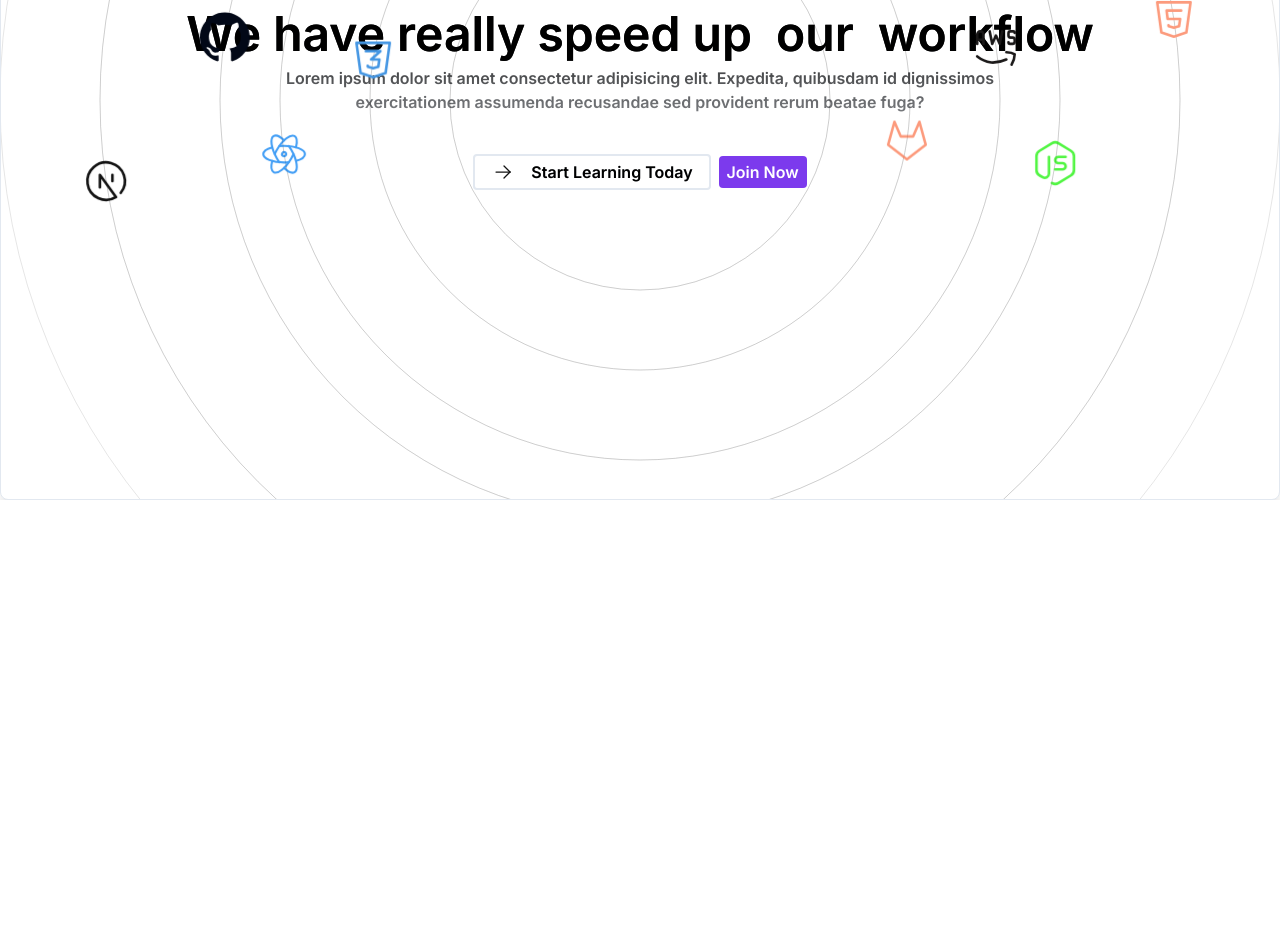
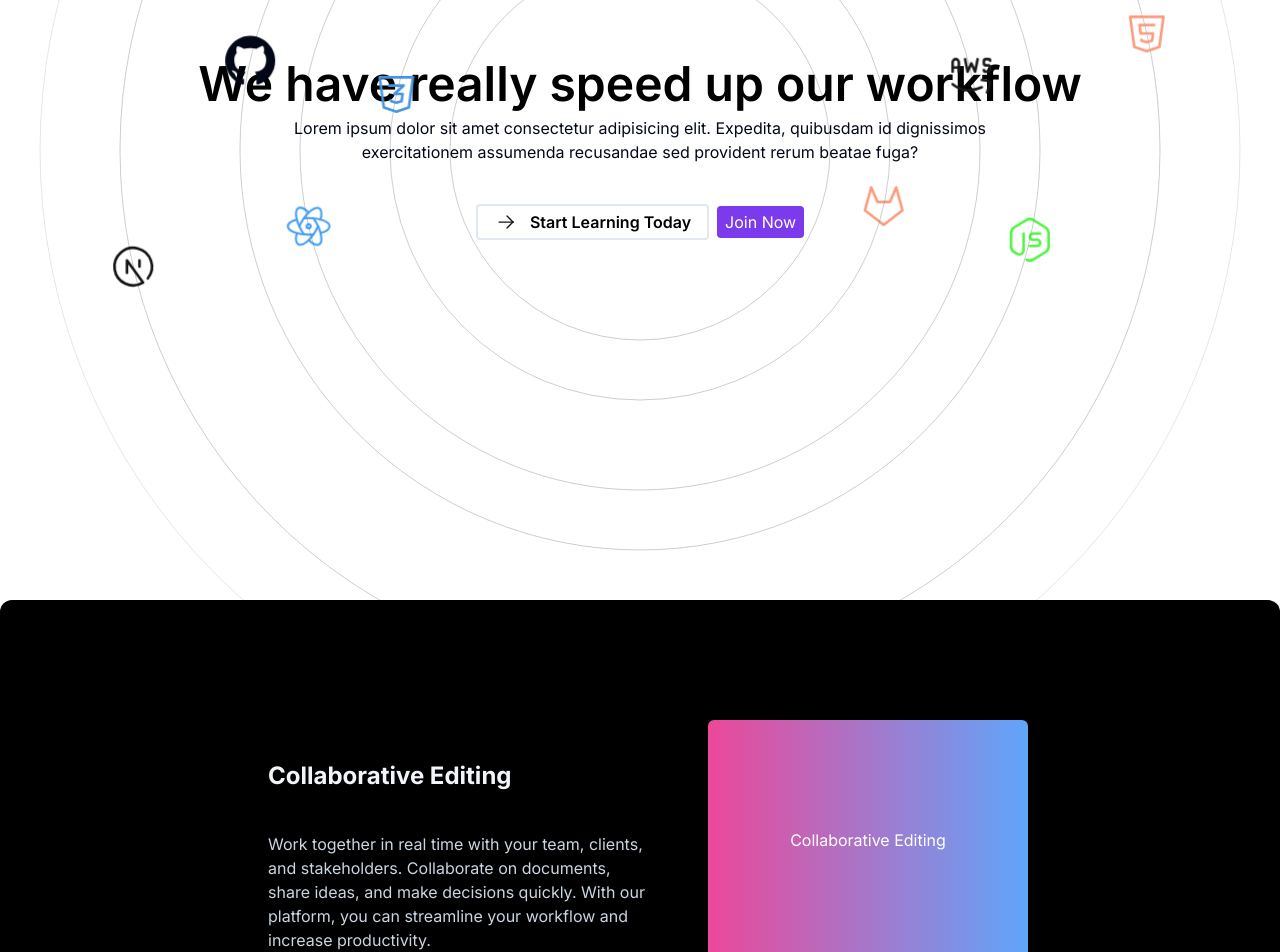
Before and after one commit to TASHDIK-29/KapmKode-MagicUi-Aceternity, a Next.js app: page / in a window 1280 px wide. Shown: the part 300-1252 px from the top of the page. Before the commit the page ends 800 px from the top, so only its background shows below. Built offline with nearby package versions, Linux system fonts and the light colour scheme.

Commit message:
sticky scroller complete

```diff
--- a/src/components/homePage/Banner.tsx
+++ b/src/components/homePage/Banner.tsx
@@ -3,10 +3,10 @@
 
 export function OrbitingCirclesDemo() {
     return (
-        <div className="relative flex min-h-screen w-full flex-col items-center justify-center overflow-hidden rounded-lg border bg-background md:shadow-xl">
-            <span className="pointer-events-none whitespace-pre-wrap bg-gradient-to-b from-black to-gray-300 bg-clip-text text-center text-8xl font-semibold leading-none text-transparent dark:from-white dark:to-black">
+        <div className="relative flex h-[900px] w-full flex-col items-center justify-center overflow-hidden rounded-lg bg-background ">
+            <div className="">
                 <BannerText />
-            </span>
+            </div>
 
             {/*1 Inner Circles */}
             <OrbitingCircles
@@ -29,7 +29,7 @@
             {/*2 Outer Circles (reverse) */}
             <OrbitingCircles
                 className="size-[50px] border-none bg-transparent"
-                radius={270}
+                radius={250}
                 duration={20}
 
             >
@@ -37,7 +37,7 @@
             </OrbitingCircles>
             <OrbitingCircles
                 className="size-[50px] border-none bg-transparent"
-                radius={270}
+                radius={250}
                 duration={20}
                 delay={20}
 
@@ -47,7 +47,7 @@
             {/*3 Outer Circles (reverse) */}
             <OrbitingCircles
                 className="size-[50px] border-none bg-transparent"
-                radius={360}
+                radius={340}
                 duration={20}
                 reverse
             >
@@ -55,7 +55,7 @@
             </OrbitingCircles>
             <OrbitingCircles
                 className="size-[50px] border-none bg-transparent"
-                radius={360}
+                radius={340}
                 duration={20}
                 delay={20}
                 reverse
@@ -65,7 +65,7 @@
             {/*4 Outer Circles (reverse) */}
             <OrbitingCircles
                 className="size-[50px] border-none bg-transparent"
-                radius={420}
+                radius={400}
                 duration={20}
 
             >
@@ -73,7 +73,7 @@
             </OrbitingCircles>
             <OrbitingCircles
                 className="size-[50px] border-none bg-transparent"
-                radius={420}
+                radius={400}
                 duration={20}
                 delay={20}
 
@@ -83,7 +83,7 @@
             {/*5 Outer Circles (reverse) */}
             <OrbitingCircles
                 className="size-[50px] border-none bg-transparent"
-                radius={540}
+                radius={520}
                 duration={20}
                 reverse
             >
@@ -91,7 +91,7 @@
             </OrbitingCircles>
             <OrbitingCircles
                 className="size-[50px] border-none bg-transparent"
-                radius={540}
+                radius={520}
                 duration={20}
                 delay={20}
                 reverse
@@ -100,7 +100,7 @@
             </OrbitingCircles>
             <OrbitingCircles
                 className="size-[50px] border-none bg-transparent"
-                radius={640}
+                radius={600}
                 duration={20}
                 delay={20}
                 reverse
@@ -133,12 +133,12 @@
         <svg xmlns="http://www.w3.org/2000/svg" width="100" height="100" viewBox="0 0 24 24" fill="none" stroke="#4496e3" stroke-width="1.25" stroke-linecap="round" stroke-linejoin="round" className="icon icon-tabler icons-tabler-outline icon-tabler-brand-css3"><path stroke="none" d="M0 0h24v24H0z" fill="none" /><path d="M20 4l-2 14.5l-6 2l-6 -2l-2 -14.5z" /><path d="M8.5 8h7l-4.5 4h4l-.5 3.5l-2.5 .75l-2.5 -.75l-.1 -.5" /></svg>
     ),
     gitlab: () => (
-        <svg  xmlns="http://www.w3.org/2000/svg"  width="100"  height="100"  viewBox="0 0 24 24"  fill="none"  stroke="#fc9a7c"  stroke-width="1.25"  stroke-linecap="round"  stroke-linejoin="round"  className="icon icon-tabler icons-tabler-outline icon-tabler-brand-gitlab"><path stroke="none" d="M0 0h24v24H0z" fill="none"/><path d="M21 14l-9 7l-9 -7l3 -11l3 7h6l3 -7z" /></svg>
+        <svg xmlns="http://www.w3.org/2000/svg" width="100" height="100" viewBox="0 0 24 24" fill="none" stroke="#fc9a7c" stroke-width="1.25" stroke-linecap="round" stroke-linejoin="round" className="icon icon-tabler icons-tabler-outline icon-tabler-brand-gitlab"><path stroke="none" d="M0 0h24v24H0z" fill="none" /><path d="M21 14l-9 7l-9 -7l3 -11l3 7h6l3 -7z" /></svg>
     ),
     html: () => (
-        <svg  xmlns="http://www.w3.org/2000/svg"  width="100"  height="100"  viewBox="0 0 24 24"  fill="none"  stroke="#fc9a7c"  stroke-width="1.25"  stroke-linecap="round"  stroke-linejoin="round"  className="icon icon-tabler icons-tabler-outline icon-tabler-brand-html5"><path stroke="none" d="M0 0h24v24H0z" fill="none"/><path d="M20 4l-2 14.5l-6 2l-6 -2l-2 -14.5z" /><path d="M15.5 8h-7l.5 4h6l-.5 3.5l-2.5 .75l-2.5 -.75l-.1 -.5" /></svg>
+        <svg xmlns="http://www.w3.org/2000/svg" width="100" height="100" viewBox="0 0 24 24" fill="none" stroke="#fc9a7c" stroke-width="1.25" stroke-linecap="round" stroke-linejoin="round" className="icon icon-tabler icons-tabler-outline icon-tabler-brand-html5"><path stroke="none" d="M0 0h24v24H0z" fill="none" /><path d="M20 4l-2 14.5l-6 2l-6 -2l-2 -14.5z" /><path d="M15.5 8h-7l.5 4h6l-.5 3.5l-2.5 .75l-2.5 -.75l-.1 -.5" /></svg>
     ),
     next: () => (
-        <svg  xmlns="http://www.w3.org/2000/svg"  width="100"  height="100"  viewBox="0 0 24 24"  fill="none"  stroke="#121212"  stroke-width="1.25"  stroke-linecap="round"  stroke-linejoin="round"  className="icon icon-tabler icons-tabler-outline icon-tabler-brand-nextjs"><path stroke="none" d="M0 0h24v24H0z" fill="none"/><path d="M9 15v-6l7.745 10.65a9 9 0 1 1 2.255 -1.993" /><path d="M15 12v-3" /></svg>
+        <svg xmlns="http://www.w3.org/2000/svg" width="100" height="100" viewBox="0 0 24 24" fill="none" stroke="#121212" stroke-width="1.25" stroke-linecap="round" stroke-linejoin="round" className="icon icon-tabler icons-tabler-outline icon-tabler-brand-nextjs"><path stroke="none" d="M0 0h24v24H0z" fill="none" /><path d="M9 15v-6l7.745 10.65a9 9 0 1 1 2.255 -1.993" /><path d="M15 12v-3" /></svg>
     ),
 };
--- a/src/components/homePage/BannerText.tsx
+++ b/src/components/homePage/BannerText.tsx
@@ -3,7 +3,7 @@
 const BannerText = () => {
     return (
         <div className='flex flex-col items-center justify-center w-5/6 mx-auto space-y-10'>
-            <div className=' space-y-2'>
+            <div className='text-center space-y-2'>
                 <h1 className='text-5xl text-black font-semibold '>We have really speed up  our  workflow</h1>
                 <p className='text-base w-3/4 mx-auto'>Lorem ipsum dolor sit amet consectetur adipisicing elit. Expedita, quibusdam id dignissimos exercitationem assumenda recusandae sed provident rerum beatae fuga?</p>
             </div>
--- a/src/components/homePage/HomePage.tsx
+++ b/src/components/homePage/HomePage.tsx
@@ -1,10 +1,12 @@
 import React from 'react';
 import { OrbitingCirclesDemo } from './Banner';
+import { StickyScrollRevealDemo } from './Scroller';
 
 const HomePage = () => {
     return (
         <div>
             <OrbitingCirclesDemo />
+            <StickyScrollRevealDemo />
         </div>
     );
 };
--- /dev/null
+++ b/src/components/homePage/Scroller.tsx
@@ -0,0 +1,60 @@
+"use client";
+import React from "react";
+import Image from "next/image";
+import { StickyScroll } from "../ui/sticky-scroll-reveal";
+
+const content = [
+  {
+    title: "Collaborative Editing",
+    description:
+      "Work together in real time with your team, clients, and stakeholders. Collaborate on documents, share ideas, and make decisions quickly. With our platform, you can streamline your workflow and increase productivity.",
+    content: (
+      <div className="h-full w-full  flex items-center justify-center text-white bg-gradient-to-r from-pink-500  to-blue-400">
+        Collaborative Editing
+      </div>
+    ),
+  },
+  {
+    title: "Real time changes",
+    description:
+      "See changes as they happen. With our platform, you can track every modification in real time. No more confusion about the latest version of your project. Say goodbye to the chaos of version control and embrace the simplicity of real-time updates.",
+    content: (
+      <div className="h-full w-full  flex items-center justify-center text-white">
+        <Image
+          src="/tashdik-github.png"
+          width={300}
+          height={300}
+          className="h-full w-full object-cover"
+          alt="linear board demo"
+        />
+      </div>
+    ),
+  },
+  {
+    title: "Version control",
+    description:
+      "Experience real-time updates and never stress about version control again. Our platform ensures that you're always working on the most recent version of your project, eliminating the need for constant manual updates. Stay in the loop, keep your team aligned, and maintain the flow of your work without any interruptions.",
+    content: (
+      <div className="h-full w-full bg-gradient-to-r from-orange-500  to-yellow-400 flex items-center justify-center text-white">
+        Version control
+      </div>
+    ),
+  },
+  {
+    title: "Running out of content",
+    description:
+      "Experience real-time updates and never stress about version control again. Our platform ensures that you're always working on the most recent version of your project, eliminating the need for constant manual updates. Stay in the loop, keep your team aligned, and maintain the flow of your work without any interruptions.",
+    content: (
+      <div className="h-full w-full bg-gradient-to-r from-teal-500  to-sky-300 flex items-center justify-center text-white">
+        Running out of content
+      </div>
+    ),
+  },
+];
+export function StickyScrollRevealDemo() {
+  return (
+    <div className="p-10 bg-black rounded-t-xl ">
+      <StickyScroll content={content} />
+    </div>
+  );
+}
--- /dev/null
+++ b/src/components/ui/sticky-scroll-reveal.tsx
@@ -0,0 +1,112 @@
+"use client";
+import React, { useEffect, useRef, useState } from "react";
+import { useMotionValueEvent, useScroll } from "framer-motion";
+import { motion } from "framer-motion";
+import { cn } from "@/lib/utils";
+
+export const StickyScroll = ({
+  content,
+  contentClassName,
+}: {
+  content: {
+    title: string;
+    description: string;
+    content?: React.ReactNode | any;
+  }[];
+  contentClassName?: string;
+}) => {
+  const [activeCard, setActiveCard] = React.useState(0);
+  const ref = useRef<any>(null);
+  const { scrollYProgress } = useScroll({
+    // uncomment line 22 and comment line 23 if you DONT want the overflow container and want to have it change on the entire page scroll
+    // target: ref
+    container: ref,
+    offset: ["start start", "end start"],
+  });
+  const cardLength = content.length;
+
+  useMotionValueEvent(scrollYProgress, "change", (latest) => {
+    const cardsBreakpoints = content.map((_, index) => index / cardLength);
+    const closestBreakpointIndex = cardsBreakpoints.reduce(
+      (acc, breakpoint, index) => {
+        const distance = Math.abs(latest - breakpoint);
+        if (distance < Math.abs(latest - cardsBreakpoints[acc])) {
+          return index;
+        }
+        return acc;
+      },
+      0
+    );
+    setActiveCard(closestBreakpointIndex);
+  });
+
+  const backgroundColors = [
+    "var(--slate-900)",
+    "var(--black)",
+    "var(--neutral-900)",
+  ];
+  const linearGradients = [
+    "linear-gradient(to bottom right, var(--cyan-500), var(--emerald-500))",
+    "linear-gradient(to bottom right, var(--pink-500), var(--indigo-500))",
+    "linear-gradient(to bottom right, var(--orange-500), var(--yellow-500))",
+  ];
+
+  const [backgroundGradient, setBackgroundGradient] = useState(
+    linearGradients[0]
+  );
+
+  useEffect(() => {
+    setBackgroundGradient(linearGradients[activeCard % linearGradients.length]);
+  }, [activeCard]);
+
+  return (
+    <motion.div
+      animate={{
+        backgroundColor: backgroundColors[activeCard % backgroundColors.length],
+      }}
+      className="h-[30rem] overflow-y-auto flex justify-center relative space-x-10 rounded-md p-10"
+      ref={ref}
+    >
+      <div className="div relative flex items-start px-4">
+        <div className="max-w-2xl">
+          {content.map((item, index) => (
+            <div key={item.title + index} className="my-20">
+              <motion.h2
+                initial={{
+                  opacity: 0,
+                }}
+                animate={{
+                  opacity: activeCard === index ? 1 : 0.3,
+                }}
+                className="text-2xl font-bold text-slate-100"
+              >
+                {item.title}
+              </motion.h2>
+              <motion.p
+                initial={{
+                  opacity: 0,
+                }}
+                animate={{
+                  opacity: activeCard === index ? 1 : 0.3,
+                }}
+                className="text-kg text-slate-300 max-w-sm mt-10"
+              >
+                {item.description}
+              </motion.p>
+            </div>
+          ))}
+          <div className="h-40" />
+        </div>
+      </div>
+      <div
+        style={{ background: backgroundGradient }}
+        className={cn(
+          "hidden lg:block h-60 w-80 rounded-md bg-white sticky top-10 overflow-hidden",
+          contentClassName
+        )}
+      >
+        {content[activeCard].content ?? null}
+      </div>
+    </motion.div>
+  );
+};
```
Also changed, not shown: tailwind.config.ts (+11 -0 lines), public/tashdik-github.png (added).
